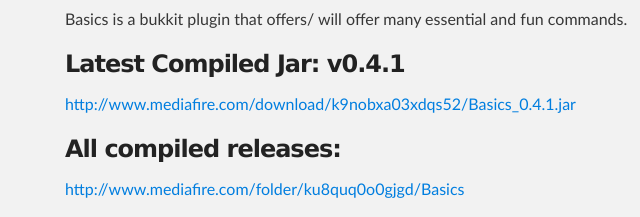
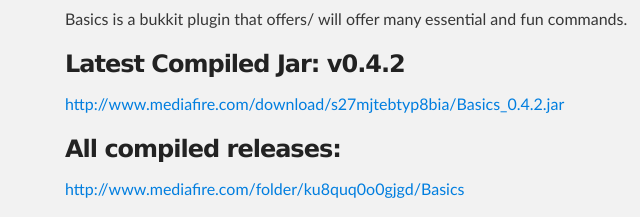
Before and after one commit to coolawesomeme/Basics, a plain HTML site: page index.html in a window 1280 px wide. Shown: the part 321-538 px from the top of the page, 255-895 px from the left. Drawn offline with Linux system fonts and the light colour scheme.

```diff
--- a/index.html
+++ b/index.html
@@ -37,9 +37,9 @@
 <p>Basics is a bukkit plugin that offers/ will offer many essential and fun commands.</p>
 
 <h3>
-<a name="latest-compiled-jar-v041" class="anchor" href="#latest-compiled-jar-v041"><span class="octicon octicon-link"></span></a>Latest Compiled Jar: v0.4.1</h3>
+<a name="latest-compiled-jar-v042" class="anchor" href="#latest-compiled-jar-v042"><span class="octicon octicon-link"></span></a>Latest Compiled Jar: v0.4.2</h3>
 
-<p><a href="http://www.mediafire.com/download/k9nobxa03xdqs52/Basics_0.4.1.jar">http://www.mediafire.com/download/k9nobxa03xdqs52/Basics_0.4.1.jar</a></p>
+<p><a href="http://www.mediafire.com/download/s27mjtebtyp8bia/Basics_0.4.2.jar">http://www.mediafire.com/download/s27mjtebtyp8bia/Basics_0.4.2.jar</a></p>
 
 <h3>
 <a name="all-compiled-releases" class="anchor" href="#all-compiled-releases"><span class="octicon octicon-link"></span></a>All compiled releases:</h3>
--- a/params.json
+++ b/params.json
@@ -1 +1 @@
-{"name":"Basics","tagline":"A Bukkit Plugin","body":"## Welcome to Basics\r\nBasics is a bukkit plugin that offers/ will offer many essential and fun commands.\r\n\r\n### Latest Compiled Jar: v0.4.1\r\nhttp://www.mediafire.com/download/k9nobxa03xdqs52/Basics_0.4.1.jar\r\n\r\n### All compiled releases:\r\nhttp://www.mediafire.com/folder/ku8quq0o0gjgd/Basics","google":"","note":"Don't delete this file! It's used internally to help with page regeneration."}
+{"name":"Basics","tagline":"A Bukkit Plugin","body":"## Welcome to Basics\r\nBasics is a bukkit plugin that offers/ will offer many essential and fun commands.\r\n\r\n### Latest Compiled Jar: v0.4.2\r\nhttp://www.mediafire.com/download/s27mjtebtyp8bia/Basics_0.4.2.jar\r\n\r\n### All compiled releases:\r\nhttp://www.mediafire.com/folder/ku8quq0o0gjgd/Basics","google":"","note":"Don't delete this file! It's used internally to help with page regeneration."}
```
